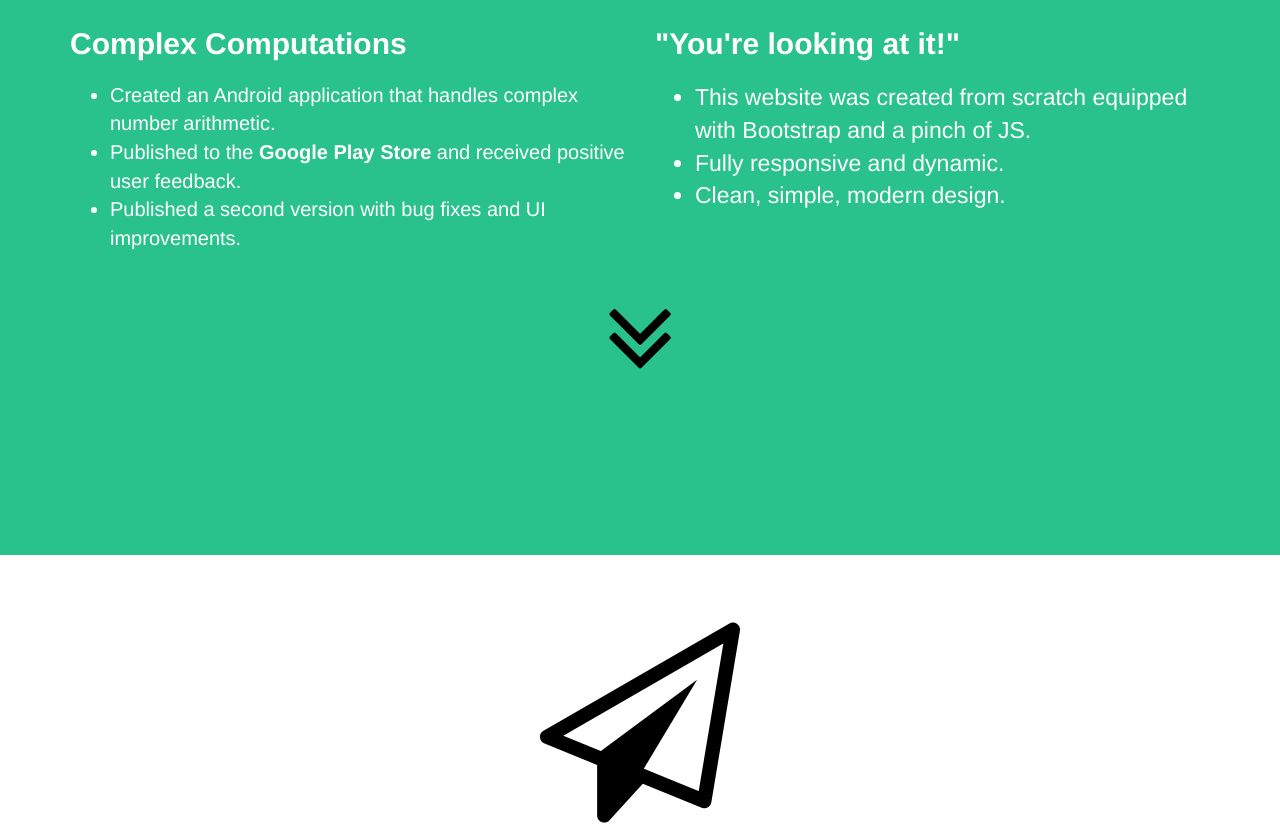
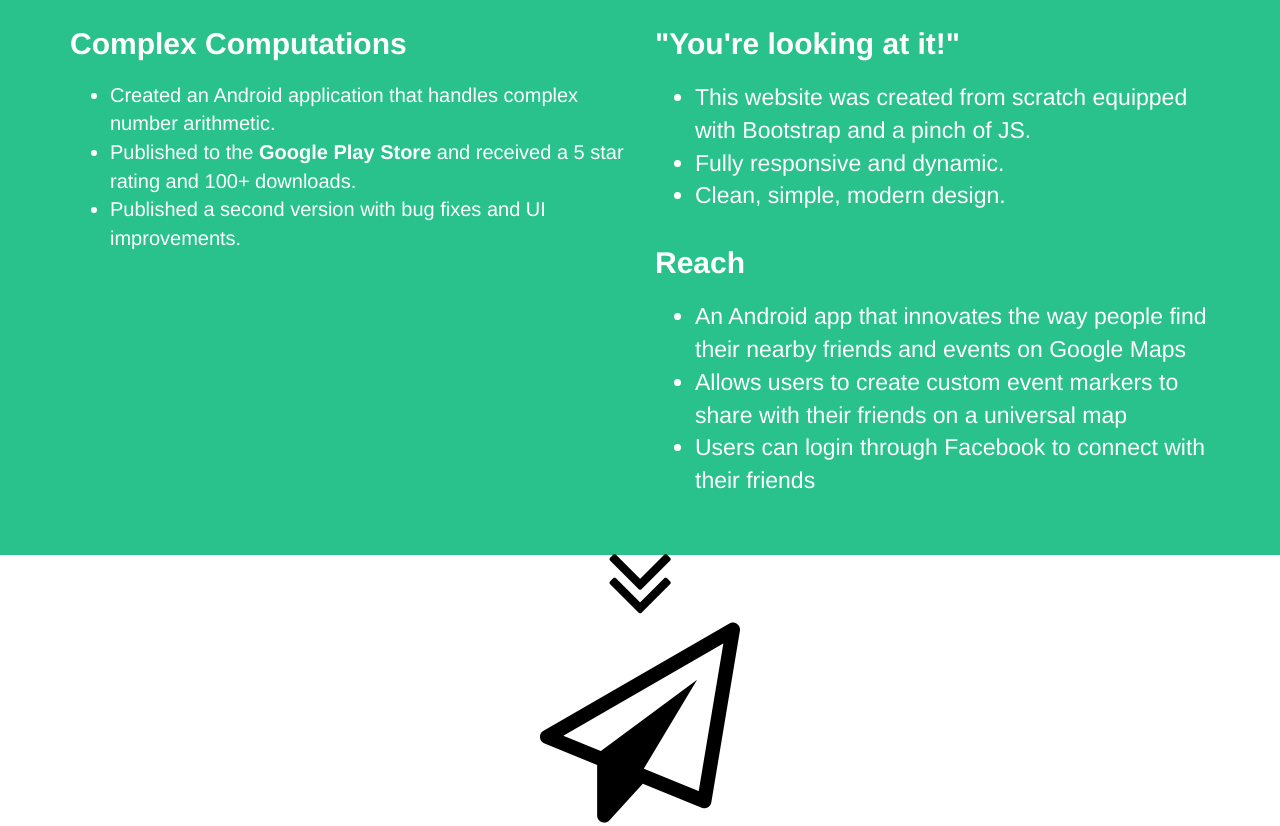
Before and after one commit to jcarnide/jcarnide.github.io, a plain HTML site: page index.html in a window 1280 px wide. Shown: the part 1845-2671 px from the top of the page. Drawn offline with nearby package versions, Linux system fonts and the light colour scheme.

Commit message:
Quick updates to projects/copyright

```diff
--- a/index.html
+++ b/index.html
@@ -74,7 +74,7 @@
                       <p id="projTitle"><b>Complex Computations</b></p>
                       <ul id="appinfo">
                         <li>Created an Android application that handles complex number arithmetic.</li>
-                          <li>Published to the <a id="play-link" href="https://play.google.com/store/apps/details?id=com.joshcarnide.complexcalculator"><b>Google Play Store</b></a> and received positive user feedback.</li>
+                          <li>Published to the <a id="play-link" href="https://play.google.com/store/apps/details?id=com.joshcarnide.complexcalculator"><b>Google Play Store</b></a> and received a 5 star rating and 100+ downloads.</li>
                         <li>Published a second version with bug fixes and UI improvements.</li>
                       </ul>
                   </div>
@@ -84,6 +84,14 @@
                         <li>This website was created from scratch equipped with Bootstrap and a pinch of JS.</li>
                         <li>Fully responsive and dynamic.</li>
                         <li>Clean, simple, modern design.</li>
+                      </ul>
+                  </div>
+                   <div class="col-md-6">
+                      <p id="projTitle"><b>Reach</b></p>
+                      <ul id="webinfo">
+                        <li>An Android app that innovates the way people find their nearby friends and events on Google Maps</li>
+                        <li>Allows users to create custom event markers to share with their friends on a universal map</li>
+                        <li>Users can login through Facebook to connect with their friends</li>
                       </ul>
                   </div>
               </div>
@@ -119,7 +127,7 @@
  <footer id="footer">
      <div class="jumbotron">
             <div class="container">
-                <p>Copyright © Josh Carnide 2015</p>
+                <p>Copyright © Josh Carnide 2016</p>
             </div>
         </div>
  </footer>
```
